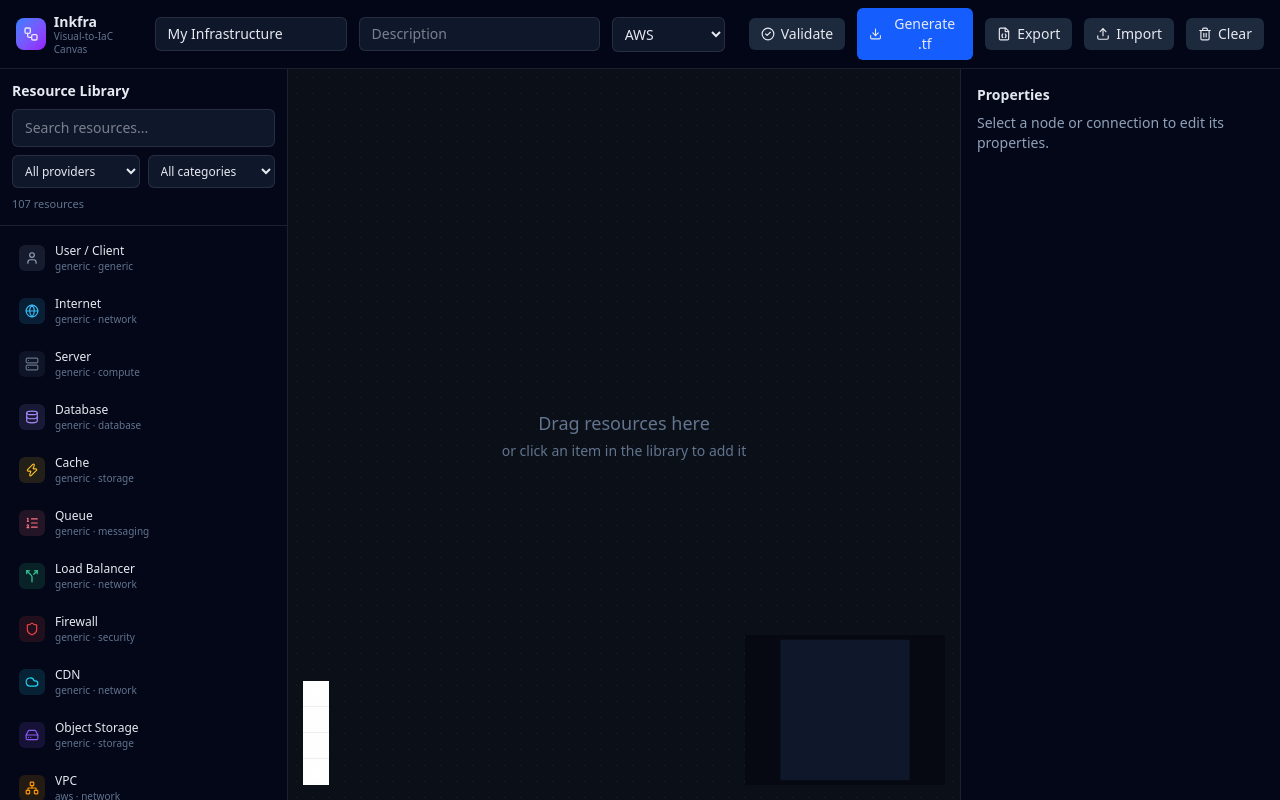
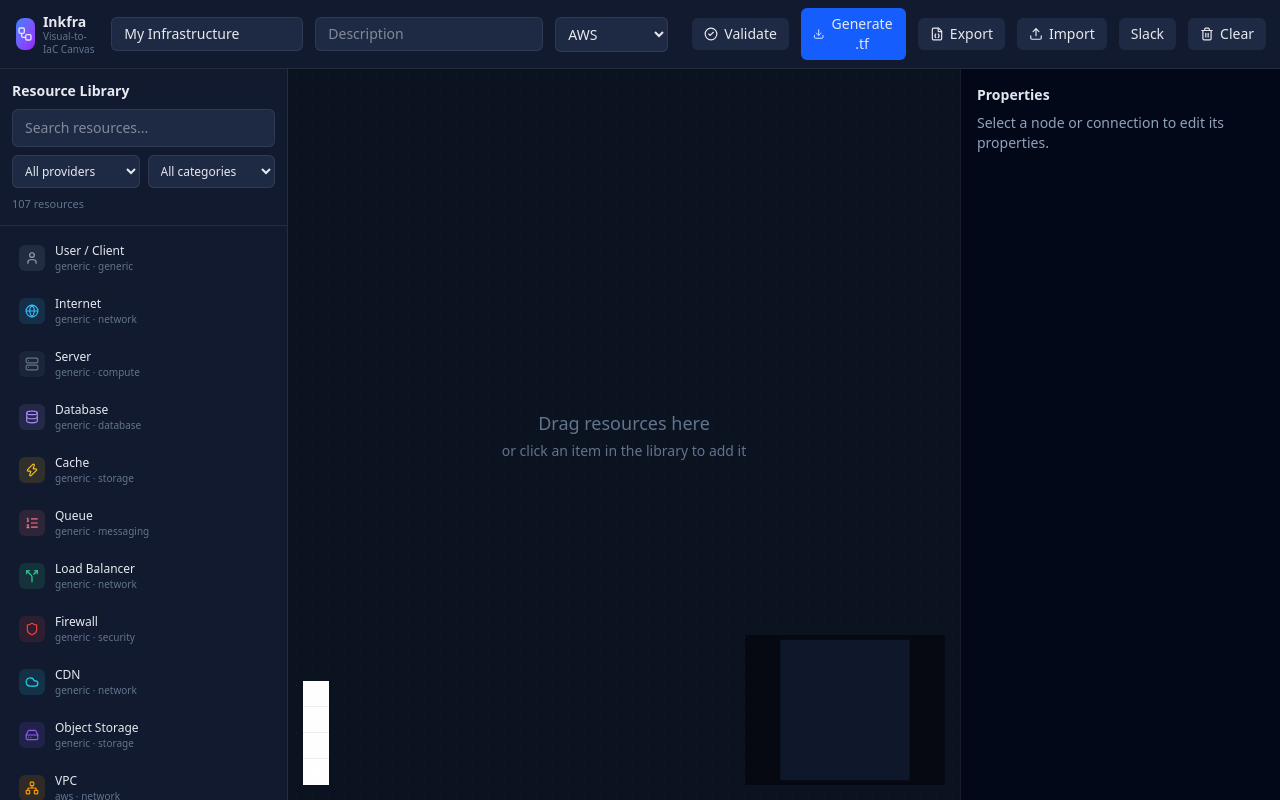
Before and after one commit to hkbagh/Inkfra, a React (Vite) app: page / in a window 1280 px wide. Built offline with nearby package versions, Linux system fonts and the light colour scheme.

Commit message:
feat: add professional and slack themes with theme toggle

```diff
--- a/src/components/Canvas.tsx
+++ b/src/components/Canvas.tsx
@@ -93,7 +93,7 @@ function CanvasInner() {
         defaultEdgeOptions={{ type: 'smoothstep' }}
         proOptions={{ hideAttribution: true }}
       >
-        <Background gap={16} color="#1e293b" />
+        <Background gap={16} color="var(--surface-2)" />
         <Controls className="!bg-slate-800 !border-white/10 !text-white" />
         <MiniMap className="!bg-slate-900" nodeColor={() => '#475569'} maskColor="rgba(0,0,0,0.6)" />
       </ReactFlow>
--- a/src/components/ResourceNode.tsx
+++ b/src/components/ResourceNode.tsx
@@ -10,7 +10,7 @@ function ResourceNode({ data, selected }: NodeProps & { data: NodeData }) {
   const color = def?.color ?? '#64748b'
   return (
     <div
-      className={`min-w-[180px] rounded-xl border bg-slate-900/95 shadow-xl transition-all duration-150 ${
+      className={`min-w-[180px] rounded-xl border bg-[var(--surface)] shadow-xl transition-all duration-150 ${
         selected ? 'border-blue-400/70 ring-2 ring-blue-400/20 scale-[1.01]' : 'border-white/10 hover:border-white/20'
       }`}
       style={{ borderColor: selected ? color : undefined }}
--- a/src/components/Sidebar.tsx
+++ b/src/components/Sidebar.tsx
@@ -33,21 +33,21 @@ export default function Sidebar() {
   }
 
   return (
-    <aside className="w-72 shrink-0 border-r border-white/10 bg-slate-950/80 flex flex-col">
-      <div className="p-3 border-b border-white/10">
+    <aside className="w-72 shrink-0 border-r themed-border themed-surface flex flex-col">
+      <div className="p-3 border-b border-[var(--border)]">
         <div className="text-sm font-semibold mb-2">Resource Library</div>
         <input
           value={query}
           onChange={(e) => setQuery(e.target.value)}
           placeholder="Search resources..."
-          className="w-full px-3 py-2 rounded-md bg-slate-900 border border-white/10 text-sm outline-none focus:border-blue-500"
+          className="w-full px-3 py-2 rounded-md bg-[var(--surface-2)] border border-[var(--border)] text-sm outline-none focus:border-blue-500"
         />
         <div className="flex gap-2 mt-2">
-          <select value={provider} onChange={(e) => setProvider(e.target.value)} className="flex-1 px-2 py-1.5 rounded-md bg-slate-900 border border-white/10 text-xs">
+          <select value={provider} onChange={(e) => setProvider(e.target.value)} className="flex-1 px-2 py-1.5 rounded-md bg-[var(--surface-2)] border border-[var(--border)] text-xs">
             <option value="all">All providers</option>
             {PROVIDERS.map((p) => <option key={p} value={p}>{p}</option>)}
           </select>
-          <select value={category} onChange={(e) => setCategory(e.target.value)} className="flex-1 px-2 py-1.5 rounded-md bg-slate-900 border border-white/10 text-xs">
+          <select value={category} onChange={(e) => setCategory(e.target.value)} className="flex-1 px-2 py-1.5 rounded-md bg-[var(--surface-2)] border border-[var(--border)] text-xs">
             <option value="all">All categories</option>
             {categories.map((c) => <option key={c} value={c}>{c}</option>)}
           </select>
@@ -66,7 +66,7 @@ export default function Sidebar() {
               onDragStart={(e) => onDragStart(e, def)}
               onClick={() => addNode(def, { x: 120 + (nodeCount % 5) * 220, y: 120 + Math.floor(nodeCount / 5) * 140 })}
               onKeyDown={(e) => { if (e.key === 'Enter' || e.key === ' ') { e.preventDefault(); addNode(def, { x: 120 + (nodeCount % 5) * 220, y: 120 + Math.floor(nodeCount / 5) * 140 }) } }}
-              className="group flex items-center gap-2.5 px-2.5 py-2 rounded-lg hover:bg-white/[0.06] cursor-grab active:cursor-grabbing border border-transparent hover:border-white/10 transition-all duration-150 hover:translate-y-[-1px] hover:shadow-md"
+              className="group flex items-center gap-2.5 px-2.5 py-2 rounded-lg hover:bg-white/[0.06] cursor-grab active:cursor-grabbing border border-transparent hover:border-[var(--border)] transition-all duration-150 hover:translate-y-[-1px] hover:shadow-md"
               title={def.description || 'Click or drag to add'}
             >
               <div className="p-1.5 rounded-md" style={{ background: `${def.color}22`, color: def.color }}>
--- a/src/components/Toolbar.tsx
+++ b/src/components/Toolbar.tsx
@@ -5,6 +5,7 @@ import { validateProject } from '../lib/validate'
 import { parseProject } from '../lib/project'
 import { saveAs } from 'file-saver'
 import { iconMap as Lucide } from '../lib/iconMap'
+import { useTheme } from '../store/useTheme'
 
 export default function Toolbar() {
   const projectName = useStore((s) => s.projectName)
@@ -17,6 +18,8 @@ export default function Toolbar() {
   const loadProject = useStore((s) => s.loadProject)
   const toProject = useStore((s) => s.toProject)
   const nodes = useStore((s) => s.nodes)
+  const theme = useTheme((s) => s.theme)
+  const toggleTheme = useTheme((s) => s.toggle)
 
   const fileInputRef = useRef<HTMLInputElement>(null)
   const [issues, setIssues] = useState<ReturnType<typeof validateProject>>([])
@@ -85,7 +88,7 @@ export default function Toolbar() {
   }
 
   return (
-    <div className="border-b border-white/10 bg-slate-950/90">
+    <div className="border-b themed-border themed-surface">
       <div className="flex items-center gap-3 px-4 py-2">
         <div className="flex items-center gap-2">
           <div className="w-8 h-8 rounded-lg bg-gradient-to-br from-blue-500 to-purple-600 flex items-center justify-center">
@@ -100,16 +103,16 @@ export default function Toolbar() {
         <input
           value={projectName}
           onChange={(e) => setProjectName(e.target.value)}
-          className="px-3 py-1.5 rounded-md bg-slate-900 border border-white/10 text-sm w-48"
+          className="px-3 py-1.5 rounded-md bg-[var(--surface-2)] border border-[var(--border)] text-sm w-48"
           placeholder="Project name"
         />
         <input
           value={projectDescription}
           onChange={(e) => setProjectDescription(e.target.value)}
-          className="px-3 py-1.5 rounded-md bg-slate-900 border border-white/10 text-sm w-64"
+          className="px-3 py-1.5 rounded-md bg-[var(--surface-2)] border border-[var(--border)] text-sm w-64"
           placeholder="Description"
         />
-        <select value={targetProvider} onChange={(e) => setTargetProvider(e.target.value as any)} className="px-2 py-1.5 rounded-md bg-slate-900 border border-white/10 text-sm">
+        <select value={targetProvider} onChange={(e) => setTargetProvider(e.target.value as any)} className="px-2 py-1.5 rounded-md bg-[var(--surface-2)] border border-[var(--border)] text-sm">
           <option value="aws">AWS</option>
           <option value="azure">Azure</option>
           <option value="gcp">GCP</option>
@@ -118,27 +121,30 @@ export default function Toolbar() {
 
         <div className="flex-1" />
 
-        <button onClick={handleValidate} className="px-3 py-1.5 rounded-md bg-slate-800 hover:bg-slate-700 active:scale-95 text-sm flex items-center gap-1.5 transition">
+        <button onClick={handleValidate} className="px-3 py-1.5 rounded-md bg-[var(--surface-2)] hover:bg-[var(--surface)] active:scale-95 text-sm flex items-center gap-1.5 transition">
           <Lucide.CheckCircle2 size={14} /> Validate
         </button>
         <button onClick={handleGenerate} className="px-3 py-1.5 rounded-md bg-blue-600 hover:bg-blue-500 active:scale-95 text-sm transition flex items-center gap-1.5">
           <Lucide.Download size={14} /> Generate .tf
         </button>
-        <button onClick={handleExportJson} className="px-3 py-1.5 rounded-md bg-slate-800 hover:bg-slate-700 active:scale-95 text-sm transition flex items-center gap-1.5">
+        <button onClick={handleExportJson} className="px-3 py-1.5 rounded-md bg-[var(--surface-2)] hover:bg-[var(--surface)] active:scale-95 text-sm transition flex items-center gap-1.5">
           <Lucide.FileJson size={14} /> Export
         </button>
-        <button onClick={() => fileInputRef.current?.click()} className="px-3 py-1.5 rounded-md bg-slate-800 hover:bg-slate-700 active:scale-95 text-sm transition flex items-center gap-1.5">
+        <button onClick={() => fileInputRef.current?.click()} className="px-3 py-1.5 rounded-md bg-[var(--surface-2)] hover:bg-[var(--surface)] active:scale-95 text-sm transition flex items-center gap-1.5">
           <Lucide.Upload size={14} /> Import
         </button>
         <input ref={fileInputRef} type="file" accept="application/json,.json" onChange={handleImportJson} className="hidden" />
-        <button onClick={handleClear} className="px-3 py-1.5 rounded-md bg-slate-800 hover:bg-slate-700 active:scale-95 text-sm transition flex items-center gap-1.5">
+        <button onClick={toggleTheme} className="px-3 py-1.5 rounded-md bg-[var(--surface-2)] hover:bg-[var(--surface)] active:scale-95 text-sm transition flex items-center gap-1.5">
+          {theme === 'professional' ? 'Slack' : 'Professional'}
+        </button>
+        <button onClick={handleClear} className="px-3 py-1.5 rounded-md bg-[var(--surface-2)] hover:bg-[var(--surface)] active:scale-95 text-sm transition flex items-center gap-1.5">
           <Lucide.Trash2 size={14} /> Clear
         </button>
       </div>
 
       {showIssues && issues.length > 0 && (
         <div className="px-4 pb-3">
-          <div className="rounded-md bg-slate-900 border border-white/10 p-3 max-h-40 overflow-y-auto">
+          <div className="rounded-md bg-[var(--surface-2)] border border-[var(--border)] p-3 max-h-40 overflow-y-auto">
             <div className="flex items-center justify-between mb-2">
               <span className="text-xs font-semibold text-slate-300">Validation Results</span>
               <button onClick={() => setShowIssues(false)} className="text-slate-500 hover:text-slate-300 text-xs">close</button>
--- a/src/index.css
+++ b/src/index.css
@@ -1,14 +1,37 @@
 @import "tailwindcss";
 
-:root {
-  color-scheme: dark;
+:root,
+[data-theme="professional"] {
+  --bg: #0b1220;
+  --surface: #111a2e;
+  --surface-2: #1e2a44;
+  --border: rgba(255, 255, 255, 0.08);
+  --text: #e6e9ef;
+  --text-muted: #94a3b8;
+  --accent: #3b82f6;
+  --accent-soft: rgba(59, 130, 246, 0.15);
+  --radius: 8px;
+  --shadow: 0 4px 24px rgba(0, 0, 0, 0.35);
+}
+
+[data-theme="slack"] {
+  --bg: #1a1d21;
+  --surface: #222529;
+  --surface-2: #2c2f33;
+  --border: rgba(255, 255, 255, 0.06);
+  --text: #d1d2d3;
+  --text-muted: #ababad;
+  --accent: #4a154b;
+  --accent-soft: rgba(74, 21, 75, 0.25);
+  --radius: 10px;
+  --shadow: 0 4px 24px rgba(0, 0, 0, 0.45);
 }
 
 html, body, #root {
   height: 100%;
   margin: 0;
-  background: #0b0f17;
-  color: #e6e9ef;
+  background: var(--bg);
+  color: var(--text);
   font-family: ui-sans-serif, system-ui, -apple-system, "Segoe UI", Roboto, sans-serif;
   -webkit-font-smoothing: antialiased;
   -moz-osx-font-smoothing: grayscale;
@@ -16,19 +39,19 @@ html, body, #root {
 
 * {
   scrollbar-width: thin;
-  scrollbar-color: #334155 #0b0f17;
+  scrollbar-color: var(--surface-2) var(--bg);
 }
 
 *:focus-visible {
-  outline: 2px solid #60a5fa;
+  outline: 2px solid var(--accent);
   outline-offset: 2px;
 }
 
-/* React Flow overrides */
-.react-flow__node {
-  border-radius: 10px;
-}
-.react-flow__handle {
-  width: 10px;
-  height: 10px;
-}
+/* Theme-aware utility shortcuts */
+.themed-bg { background: var(--bg); }
+.themed-surface { background: var(--surface); }
+.themed-border { border-color: var(--border); }
+.themed-text { color: var(--text); }
+.themed-muted { color: var(--text-muted); }
+.themed-accent { color: var(--accent); }
+.themed-radius { border-radius: var(--radius); }
--- /dev/null
+++ b/src/store/useTheme.ts
@@ -0,0 +1,29 @@
+import { create } from 'zustand'
+
+export type Theme = 'professional' | 'slack'
+
+interface ThemeStore {
+  theme: Theme
+  setTheme: (t: Theme) => void
+  toggle: () => void
+}
+
+const stored = typeof localStorage !== 'undefined' ? localStorage.getItem('inkfra-theme') : null
+
+export const useTheme = create<ThemeStore>((set, get) => ({
+  theme: (stored === 'slack' ? 'slack' : 'professional'),
+  setTheme: (t) => {
+    set({ theme: t })
+    if (typeof localStorage !== 'undefined') localStorage.setItem('inkfra-theme', t)
+    if (typeof document !== 'undefined') document.documentElement.setAttribute('data-theme', t)
+  },
+  toggle: () => {
+    const next = get().theme === 'professional' ? 'slack' : 'professional'
+    get().setTheme(next)
+  },
+}))
+
+// initialize attribute
+if (typeof document !== 'undefined') {
+  document.documentElement.setAttribute('data-theme', useTheme.getState().theme)
+}
```
Also changed, not shown: src/components/PropertiesPanel.tsx (+11 -11 lines).
